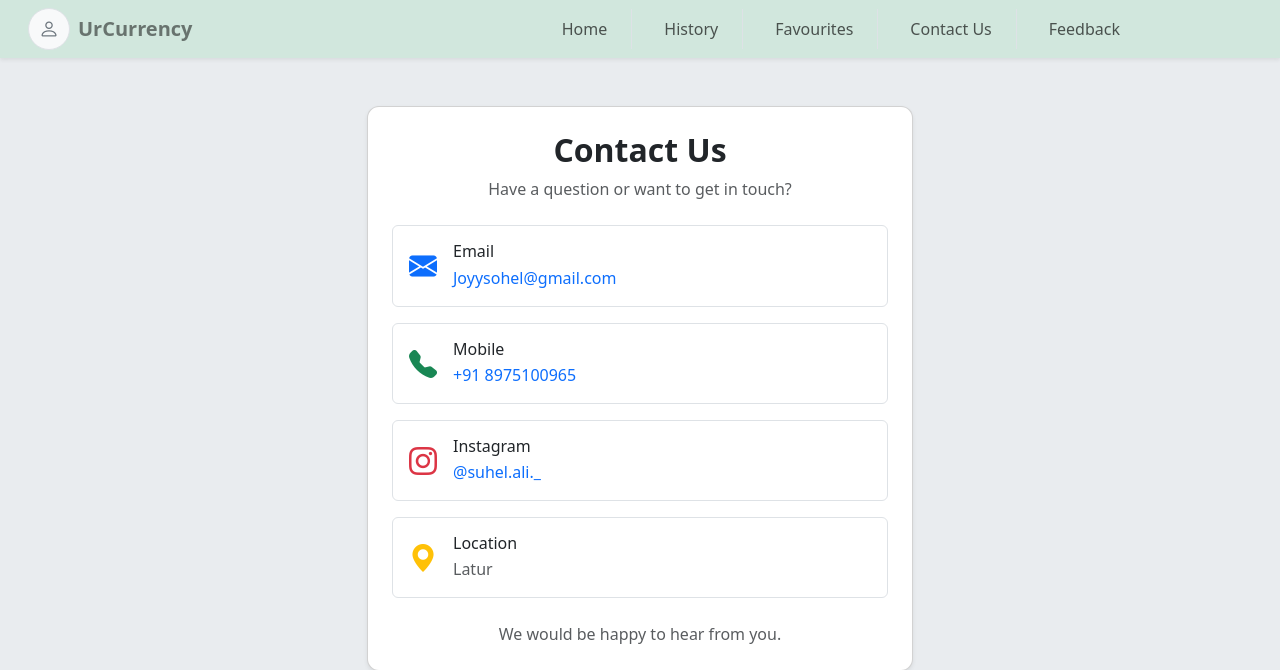
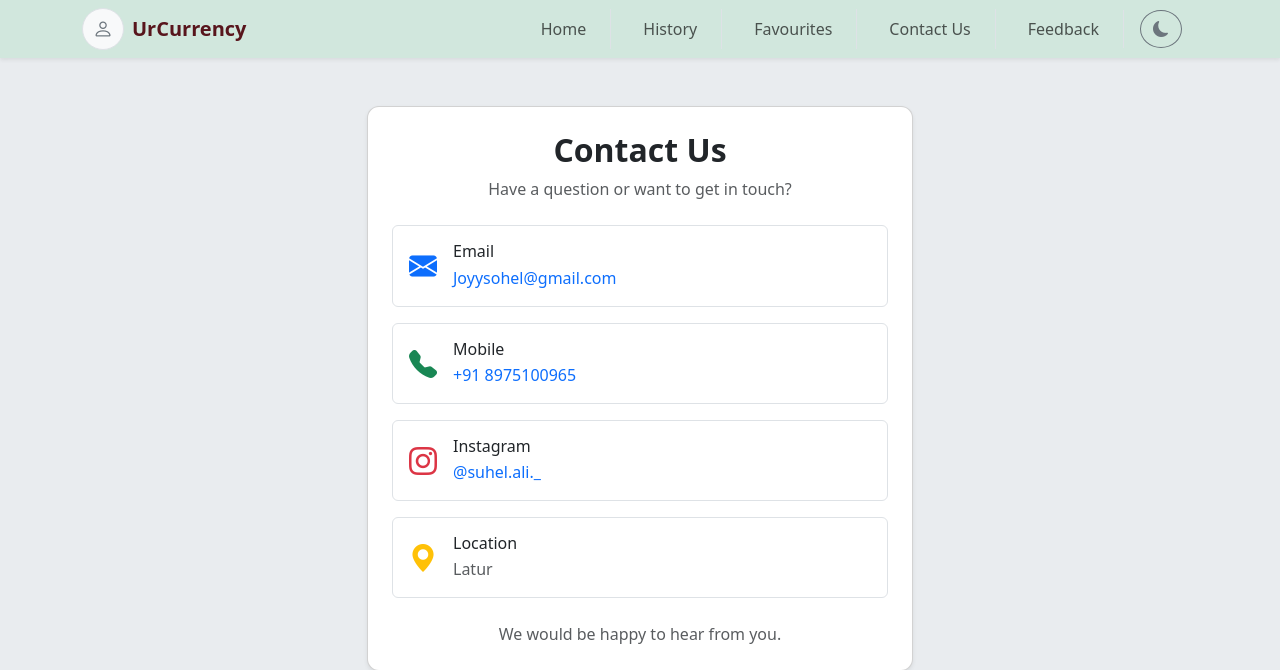
Before and after one commit to Suhel-ali/currency-converter, a Django app: page /contact/ in a window 1280 px wide. Shown: the top 670 px of the page. Run offline with Django 5.2, Linux system fonts and the light colour scheme; the visitor is signed in with stand-in values (Sample User, id 1).

Commit message:
created theme preference

```diff
--- a/converter/templates/base.html
+++ b/converter/templates/base.html
@@ -2,7 +2,7 @@
 
 <!DOCTYPE html>
 
-<html lang="en">
+<html lang="en" data-bs-theme="light">
 
 <head>
 
@@ -53,7 +53,6 @@
 </head>
 
 
-
 <body class="d-flex flex-column min-vh-100 bg-body-secondary">
 
 
@@ -61,17 +60,20 @@
          NAVBAR
     ================================================== -->
 
-   <nav class="navbar navbar-expand-lg bg-success-subtle shadow-sm ">
+    <nav class="navbar navbar-expand-lg bg-success-subtle shadow-sm">
 
-    <div class="container ms-md-3 me-md-3">
+        <div class="container">
 
-        <!-- =====================================
+
+            <!-- =================================================
                  LEFT SIDE
-        ====================================== -->
+                 Profile + Website Name
+            ================================================= -->
 
             <div class="d-flex align-items-center gap-2">
 
-            <!-- Profile -->
+
+                <!-- ================= PROFILE ================= -->
 
                 {% if user.is_authenticated %}
 
@@ -118,10 +120,10 @@
                 {% endif %}
 
 
-            <!-- Website name -->
+                <!-- ================= WEBSITE NAME ================= -->
 
                 <a
-                class="navbar-brand text-black-50 fw-bold mb-0"
+                    class="navbar-brand text-danger-emphasis fw-bold mb-0"
                     href="{% url 'home' %}"
                 >
 
@@ -132,10 +134,9 @@
             </div>
 
 
-
-        <!-- =====================================
+            <!-- =================================================
                  MOBILE HAMBURGER
-        ====================================== -->
+            ================================================== -->
 
             <button
                 class="navbar-toggler"
@@ -152,87 +153,102 @@
             </button>
 
 
-
-        <!-- =====================================
-             RIGHT SIDE NAVIGATION
-        ====================================== -->
+            <!-- =================================================
+                 NAVIGATION
+            ================================================== -->
 
             <div
                 class="collapse navbar-collapse"
                 id="mainNavbar"
             >
 
-            <ul class="navbar-nav ms-auto align-items-lg-center navbar-links">
+                <ul
+                    class="navbar-nav ms-auto align-items-lg-center"
+                >
 
 
-                <!-- HOME -->
+                    <!-- ================= HOME ================= -->
 
-                <li class="nav-item px-3 ">
+                    <li class="nav-item px-3">
 
                         <a
                             class="nav-link"
                             href="{% url 'home' %}"
                         >
+
                             Home
+
                         </a>
 
                     </li>
 
 
+                    <!-- =================================================
+                         LOGGED-IN USER
+                    ================================================== -->
+
                     {% if user.is_authenticated %}
 
 
-                    <!-- HISTORY -->
+                        <!-- ================= HISTORY ================= -->
 
-                    <li class="nav-item px-3 border-start ">
+                        <li class="nav-item px-3 border-start">
 
                             <a
                                 class="nav-link"
                                 href="{% url 'history' %}"
                             >
+
                                 History
+
                             </a>
 
                         </li>
 
 
-                    <!-- FAVOURITES -->
+                        <!-- ================= FAVOURITES ================= -->
 
-                    <li class="nav-item px-3 border-start ">
+                        <li class="nav-item px-3 border-start">
 
                             <a
                                 class="nav-link"
                                 href="{% url 'favourites' %}"
                             >
+
                                 Favourites
+
                             </a>
 
                         </li>
 
 
-                    <!-- CONTACT -->
+                        <!-- ================= CONTACT ================= -->
 
-                    <li class="nav-item px-3 border-start ">
+                        <li class="nav-item px-3 border-start">
 
                             <a
                                 class="nav-link"
                                 href="{% url 'contact' %}"
                             >
+
                                 Contact Us
+
                             </a>
 
                         </li>
 
 
-                    <!-- FEEDBACK -->
+                        <!-- ================= FEEDBACK ================= -->
 
-                    <li class="nav-item px-3 border-start ">
+                        <li class="nav-item px-3 border-start">
 
                             <a
                                 class="nav-link"
                                 href="{% url 'feedback' %}"
                             >
+
                                 Feedback
+
                             </a>
 
                         </li>
@@ -241,35 +257,76 @@
                     {% else %}
 
 
-                    <!-- LOGIN -->
+                        <!-- =================================================
+                             GUEST USER
+                        ================================================== -->
 
-                    <li class="nav-item px-3 border-start ">
+
+                        <!-- ================= LOGIN ================= -->
+
+                        <li class="nav-item px-3 border-start">
 
                             <a
                                 class="nav-link"
                                 href="{% url 'login' %}"
                             >
+
                                 Login
+
                             </a>
 
                         </li>
 
 
-                    <!-- REGISTER -->
+                        <!-- ================= REGISTER ================= -->
 
-                    <li class="nav-item px-3 border-start ">
+                        <li class="nav-item px-3 border-start">
 
                             <a
                                 class="nav-link"
                                 href="{% url 'register' %}"
                             >
+
                                 Register
+
                             </a>
 
                         </li>
 
 
                     {% endif %}
+
+
+                    <!-- =================================================
+                         THEME BUTTON
+
+                         IMPORTANT:
+                         This is OUTSIDE the if/else.
+
+                         Therefore both logged-in and guest
+                         users can change the theme.
+                    ================================================== -->
+
+                    <li class="nav-item px-3 border-start">
+
+
+                        <button
+                            type="button"
+                            class="btn btn-outline-secondary rounded-circle"
+                            id="themeButton"
+                            title="Change theme"
+                            aria-label="Change theme"
+                        >
+
+                            <i
+                                class="bi bi-moon-fill"
+                                id="themeIcon"
+                            ></i>
+
+                        </button>
+
+
+                    </li>
 
 
                 </ul>
@@ -280,6 +337,8 @@
 
     </nav>
 
+
+
     <!-- =================================================
          PAGE CONTENT
     ================================================== -->
@@ -287,9 +346,9 @@
     <main class="flex-grow-1">
 
 
-        <!-- =========================================
+        <!-- =================================================
              DJANGO MESSAGES
-        ========================================== -->
+        ================================================== -->
 
         {% if messages %}
 
@@ -324,10 +383,9 @@
         {% endif %}
 
 
-
-        <!-- =========================================
+        <!-- =================================================
              PAGE-SPECIFIC CONTENT
-        ========================================== -->
+        ================================================== -->
 
         {% block content %}
 
@@ -343,7 +401,7 @@
     ================================================== -->
 
     <footer
-        class="bg-light text-secondary py-2 mt-auto"
+        class="bg-body text-secondary py-2 mt-auto border-top"
     >
 
         <div class="container">
@@ -380,6 +438,138 @@
     ></script>
 
 
+
+    <!-- =================================================
+         THEME JAVASCRIPT
+    ================================================== -->
+
+    <script>
+
+        // Get theme button
+
+        const themeButton =
+            document.getElementById("themeButton");
+
+
+        // Get theme icon
+
+        const themeIcon =
+            document.getElementById("themeIcon");
+
+
+        // Make sure the button exists
+
+        if (themeButton) {
+
+
+            // Check if a theme was already saved
+
+            const savedTheme =
+                localStorage.getItem("theme");
+
+
+            // If a theme was saved previously
+
+            if (savedTheme) {
+
+
+                // Apply saved theme
+
+                document.documentElement.setAttribute(
+                    "data-bs-theme",
+                    savedTheme
+                );
+
+
+                // Change icon
+
+                if (savedTheme === "dark") {
+
+                    themeIcon.className =
+                        "bi bi-sun-fill";
+
+                }
+                else {
+
+                    themeIcon.className =
+                        "bi bi-moon-fill";
+
+                }
+
+            }
+
+
+            // When theme button is clicked
+
+            themeButton.addEventListener(
+                "click",
+                function () {
+
+
+                    // Get current theme
+
+                    const currentTheme =
+                        document.documentElement.getAttribute(
+                            "data-bs-theme"
+                        );
+
+
+                    // Decide new theme
+
+                    let newTheme;
+
+
+                    if (currentTheme === "dark") {
+
+                        newTheme = "light";
+
+                    }
+                    else {
+
+                        newTheme = "dark";
+
+                    }
+
+
+                    // Apply new theme
+
+                    document.documentElement.setAttribute(
+                        "data-bs-theme",
+                        newTheme
+                    );
+
+
+                    // Remember theme
+
+                    localStorage.setItem(
+                        "theme",
+                        newTheme
+                    );
+
+
+                    // Change icon
+
+                    if (newTheme === "dark") {
+
+                        themeIcon.className =
+                            "bi bi-sun-fill";
+
+                    }
+                    else {
+
+                        themeIcon.className =
+                            "bi bi-moon-fill";
+
+                    }
+
+                }
+            );
+
+        }
+
+    </script>
+
+
 </body>
 
 </html>
```
Lines whose indentation alone changed are shown as unchanged.
